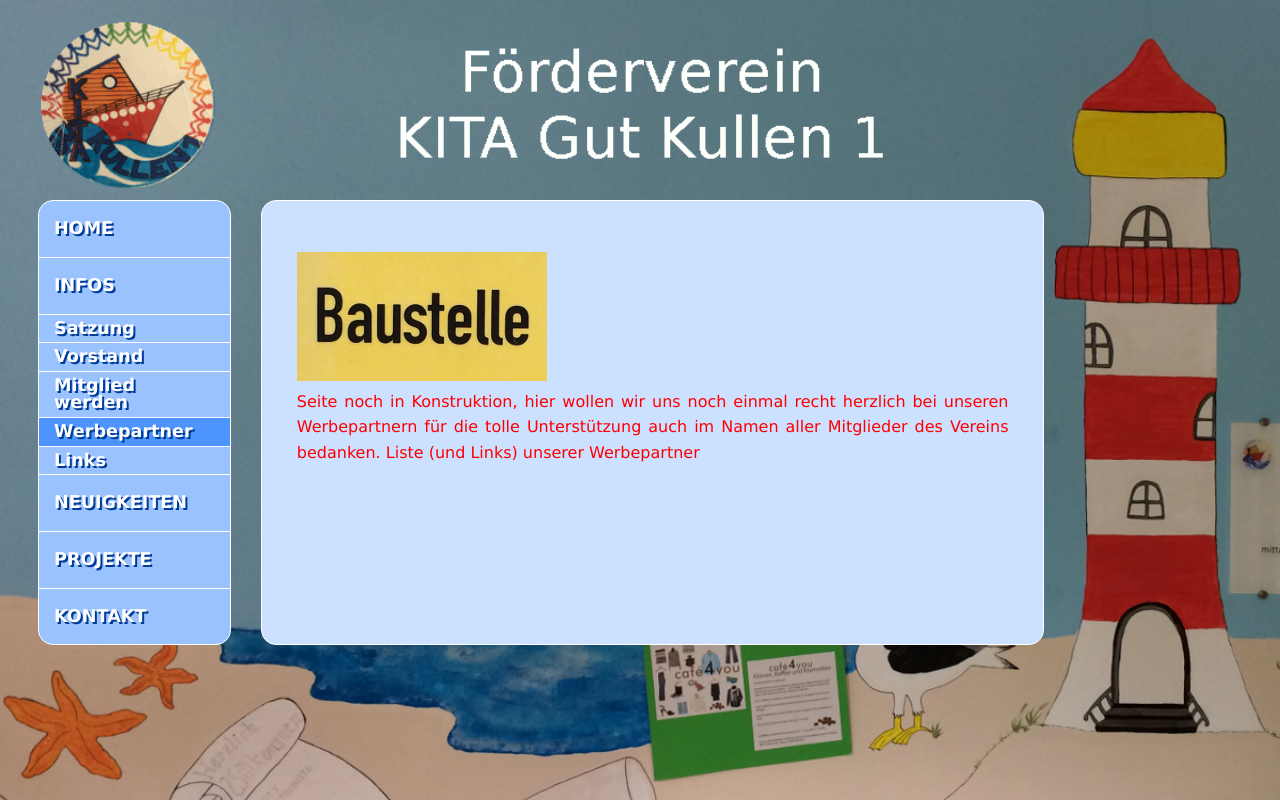
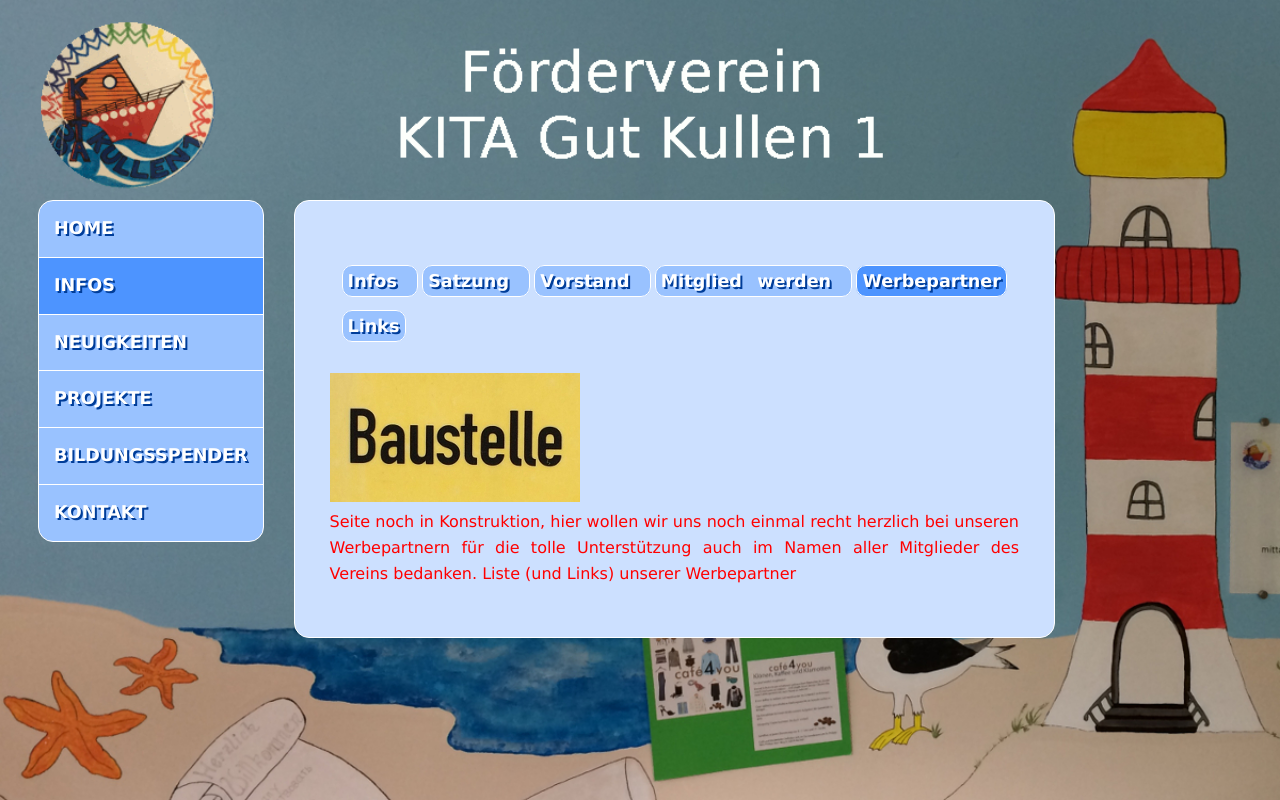
Before and after one commit to KitaGutKullen1/KitaGutKullen1.github.io, a plain HTML site: page werbepartner.html in a window 1280 px wide. Drawn offline with Linux system fonts and the light colour scheme.

Commit message:
die menuestruktur bei infos verbessert (katrin)

```diff
--- a/werbepartner.html
+++ b/werbepartner.html
@@ -23,17 +23,10 @@
             <nav>
                 <ul>
                     <li><a href="index.html"> HOME </a></li>
-                    <li><a href="infos.html"> INFOS</a></li>
-					  <ul id="untermenue">
-                        <li><a href="satzung.html"> Satzung </a></li>
-                        <li><a href="vorstand.html"> Vorstand </a></li>
-                        <li><a href="mitglied.html"> Mitglied werden </a></li>
-                        <li class="selectedCenter"><a href="werbepartner.html"> Werbepartner </a></li>
-						<li><a href="links.html"> Links </a></li>
-
-                    </ul>
+                    <li class="selectedCenter"><a href="infos.html"> INFOS</a></li>
                     <li><a href="neuigkeiten1.html"> NEUIGKEITEN </a></li>
                     <li><a href="projekte.html"> PROJEKTE </a></li>
+					<li><a href="bildungsspender.html">BILDUNGSSPENDER</a></li>
                     <li style="border: none"><a href="kontakt.html"> KONTAKT </a></li>
                 </ul>
 
@@ -43,6 +36,16 @@
 
 
         <section id="hauptinhalt">
+				<nav2>
+               		<ul>
+                   		<li><a href="infos.html"> Infos </a></li>
+						<li><a href="satzung.html"> Satzung </a></li>
+                        <li><a href="vorstand.html"> Vorstand </a></li>
+                        <li><a href="mitglied.html"> Mitglied werden </a></li>
+                        <li class="selected"><a href="werbepartner.html"> Werbepartner </a></li>
+						<li><a href="links.html"> Links </a></li>
+                	</ul>
+            	</nav2>
 
 			<p style="color: red">
 
```
Also changed, not shown: infos.html (+1 -9 lines), links.html (+12 -9 lines), mitglied.html (+12 -10 lines), satzung.html (+13 -9 lines), vorstand.html (+12 -9 lines).
